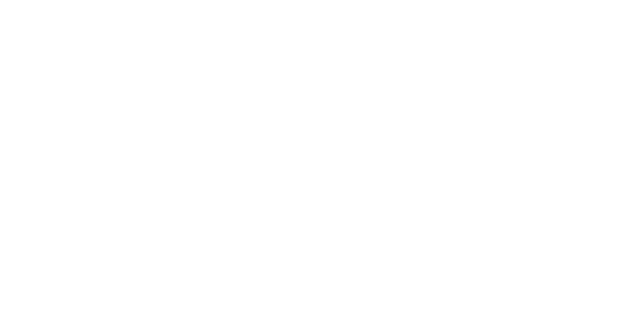
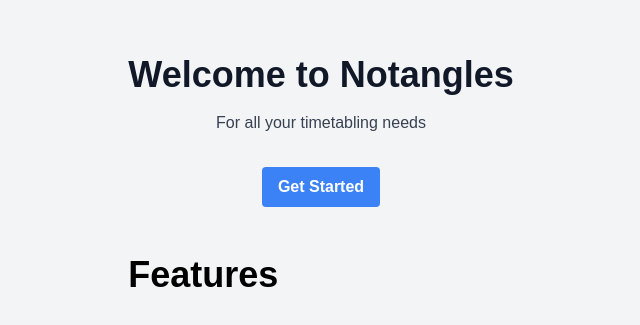
Before and after one commit to devsoc-unsw/notangles, a React (Vite) app in the folder client/: page /landingpage in a window 1280 px wide. Before the commit this address had no page. Shown: the part 217-542 px from the top of the page, without its empty margins (319-959 px from the left). Built offline with nearby package versions, Linux system fonts and the light colour scheme.

Commit message:
setup tailwind

```diff
--- /dev/null
+++ b/client/postcss.config.js
@@ -0,0 +1,7 @@
+/** @type {import('tailwindcss').Config} */
+module.exports = {
+    plugins: [
+        require('tailwindcss'),
+        require('autoprefixer'),
+    ]
+};
--- a/client/src/index.css
+++ b/client/src/index.css
@@ -1,3 +1,7 @@
+@tailwind base;
+@tailwind components;
+@tailwind utilities;
+
 html,
 body {
   height: 100%;
--- a/client/src/index.tsx
+++ b/client/src/index.tsx
@@ -9,6 +9,7 @@ import { BrowserRouter, Route, Routes } from 'react-router-dom';
 
 import App from './App';
 import EventShareModal from './components/EventShareModal';
+import LandingPage from './components/landingPage/LandingPage';
 import AppContextProvider from './context/AppContext';
 import CourseContextProvider from './context/CourseContext';
 import * as swRegistration from './serviceWorkerRegistration';
@@ -27,6 +28,7 @@ const Root: React.FC = () => (
           <Route element={<App />} path="/">
             <Route path="/event/:encrypted" element={<EventShareModal />} />
           </Route>
+          <Route element={<LandingPage />} path="/landingpage" />
         </Routes>
       </BrowserRouter>
     </CourseContextProvider>
--- /dev/null
+++ b/client/tailwind.config.js
@@ -0,0 +1,9 @@
+/** @type {import('tailwindcss').Config} */
+module.exports = {
+  content: ['./index.html', './src/**/*.{js,ts,jsx,tsx}'],
+  theme: {
+    extend: {},
+  },
+  variants: {},
+  plugins: [],
+}
```
